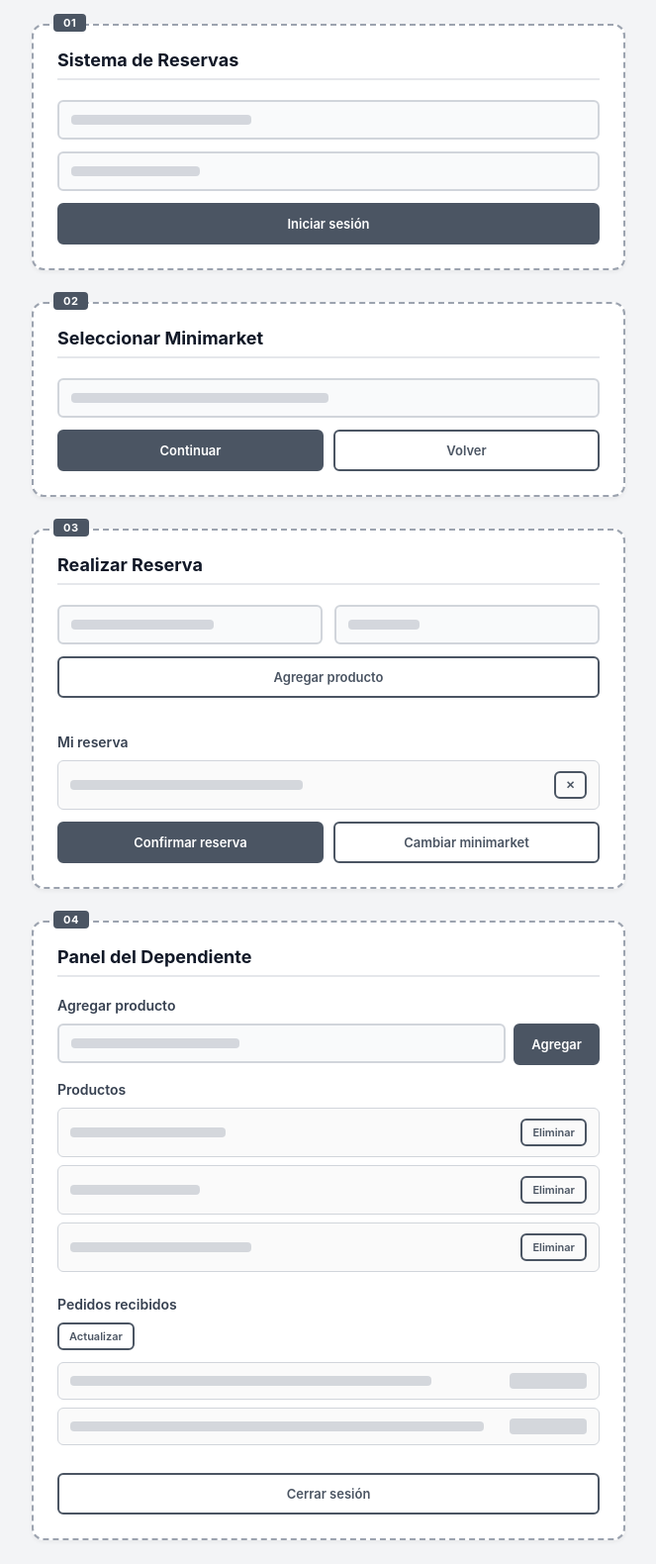
After one commit to erick677710/SistemaDeReserva, a Flask app: template codigoFuente/templates/wireframes_minimarket_minimal.html in a window 1280 px wide. The commit adds this page. Shown: the whole page at 99% size, without its empty margins (308-971 px from the left). Run offline with Flask 3, Linux system fonts and the light colour scheme; the template is opened without the code that fills it, so the values that code supplies are empty.

Commit message:
interfaz del wireframe inplementado

```diff
--- a/codigoFuente/templates/cliente.html
+++ b/codigoFuente/templates/cliente.html
@@ -3,6 +3,7 @@
 <head>
     <meta charset="UTF-8">
     <meta name="viewport" content="width=device-width, initial-scale=1.0">
+    <link rel="stylesheet" href="{{ url_for('static', filename='styles.css') }}">
     <title>Cliente</title>
 </head>
 <body>
--- a/codigoFuente/templates/dependiente.html
+++ b/codigoFuente/templates/dependiente.html
@@ -4,6 +4,7 @@
     <meta charset="UTF-8">
     <meta name="viewport" content="width=device-width, initial-scale=1.0">
     <title>Panel del Dependiente</title>
+    <link rel="stylesheet" href="{{ url_for('static', filename='styles.css') }}">
 </head>
 <body>
     <h1>Panel del Dependiente</h1>
--- a/codigoFuente/templates/index.html
+++ b/codigoFuente/templates/index.html
@@ -4,6 +4,7 @@
     <meta charset="UTF-8">
     <meta name="viewport" content="width=device-width, initial-scale=1.0">
     <title>Sistema de Reservas - Login</title>
+    <link rel="stylesheet" href="{{ url_for('static', filename='styles.css') }}">
 </head>
 <body>
     <h1>Sistema de Reservas</h1>
--- a/codigoFuente/templates/seleccionar_minimarket.html
+++ b/codigoFuente/templates/seleccionar_minimarket.html
@@ -8,6 +8,7 @@
           content="width=device-width, initial-scale=1.0">
 
     <title>Seleccionar Minimarket</title>
+    <link rel="stylesheet" href="{{ url_for('static', filename='styles.css') }}">
 </head>
 
 <body>
--- a/codigoFuente/templates/seleccionar_productos.html
+++ b/codigoFuente/templates/seleccionar_productos.html
@@ -8,6 +8,7 @@
           content="width=device-width, initial-scale=1.0">
 
     <title>Seleccionar Productos</title>
+    <link rel="stylesheet" href="{{ url_for('static', filename='styles.css') }}">
 </head>
 
 <body>
--- /dev/null
+++ b/codigoFuente/templates/wireframes_minimarket_minimal.html
@@ -0,0 +1,296 @@
+<!DOCTYPE html>
+<html lang="es">
+<head>
+    <meta charset="UTF-8">
+    <meta name="viewport" content="width=device-width, initial-scale=1.0">
+    <title>Wireframes - Minimarket</title>
+    <style>
+        :root {
+            --bg-color: #f3f4f6;
+            --card-bg: #ffffff;
+            --border-color: #d1d5db;
+            --stroke-color: #9ca3af;
+            --dark-gray: #4b5563;
+            --light-gray: #e5e7eb;
+            --wireframe-placeholder: #e0e0e0;
+        }
+
+        * {
+            box-sizing: border-box;
+            margin: 0;
+            padding: 0;
+            font-family: -apple-system, BlinkMacSystemFont, "Segoe UI", Roboto, Arial, sans-serif;
+        }
+
+        body {
+            background-color: var(--bg-color);
+            color: var(--dark-gray);
+            display: flex;
+            flex-direction: column;
+            align-items: center;
+            padding: 24px 12px;
+        }
+
+        .container {
+            width: 100%;
+            max-width: 600px;
+            display: flex;
+            flex-direction: column;
+            gap: 32px;
+        }
+
+        .screen-card {
+            background: var(--card-bg);
+            border: 2px dashed var(--stroke-color);
+            border-radius: 12px;
+            padding: 24px;
+            box-shadow: 0 2px 4px rgba(0,0,0,0.05);
+            position: relative;
+        }
+
+        .screen-tag {
+            position: absolute;
+            top: -12px;
+            left: 20px;
+            background: var(--dark-gray);
+            color: white;
+            font-size: 11px;
+            font-weight: 700;
+            padding: 2px 10px;
+            border-radius: 4px;
+            letter-spacing: 0.5px;
+        }
+
+        .wf-title {
+            font-size: 18px;
+            font-weight: 700;
+            color: #111827;
+            margin-bottom: 20px;
+            border-bottom: 2px solid var(--light-gray);
+            padding-bottom: 8px;
+        }
+
+        .wf-section-title {
+            font-size: 14px;
+            font-weight: 600;
+            color: #374151;
+            margin: 16px 0 10px 0;
+        }
+
+        /* Abstract Wireframe Placeholders */
+        .box-placeholder {
+            height: 40px;
+            background-color: #f9fafb;
+            border: 2px solid var(--border-color);
+            border-radius: 6px;
+            width: 100%;
+            margin-bottom: 12px;
+            display: flex;
+            align-items: center;
+            padding: 0 12px;
+        }
+
+        .line-skeleton {
+            height: 10px;
+            background-color: var(--stroke-color);
+            border-radius: 4px;
+            opacity: 0.4;
+        }
+
+        .wf-btn {
+            height: 42px;
+            padding: 0 16px;
+            border-radius: 6px;
+            font-size: 13px;
+            font-weight: 600;
+            cursor: pointer;
+            display: inline-flex;
+            align-items: center;
+            justify-content: center;
+            border: 2px solid var(--dark-gray);
+            background: transparent;
+            color: var(--dark-gray);
+            transition: background 0.2s;
+        }
+
+        .btn-fill {
+            background: var(--dark-gray);
+            color: white;
+        }
+
+        .btn-fill:hover {
+            background: #111827;
+        }
+
+        .btn-full {
+            width: 100%;
+        }
+
+        .btn-group {
+            display: flex;
+            gap: 10px;
+            margin-top: 12px;
+        }
+
+        .btn-group .wf-btn {
+            flex: 1;
+        }
+
+        .grid-2 {
+            display: grid;
+            grid-template-columns: 1fr 1fr;
+            gap: 12px;
+        }
+
+        /* Item skeleton rows */
+        .skeleton-row {
+            display: flex;
+            align-items: center;
+            justify-content: space-between;
+            padding: 10px 12px;
+            border: 1px solid var(--border-color);
+            border-radius: 6px;
+            margin-bottom: 8px;
+            background: #fafafa;
+        }
+
+        .btn-small {
+            height: 28px;
+            padding: 0 10px;
+            font-size: 11px;
+        }
+    </style>
+</head>
+<body>
+
+    <div class="container">
+
+        <!-- VISTA 1: LOGIN -->
+        <div class="screen-card" id="s1">
+            <span class="screen-tag">01</span>
+            <div class="wf-title">Sistema de Reservas</div>
+
+            <div class="box-placeholder">
+                <div class="line-skeleton" style="width: 35%;"></div>
+            </div>
+            <div class="box-placeholder">
+                <div class="line-skeleton" style="width: 25%;"></div>
+            </div>
+
+            <button class="wf-btn btn-fill btn-full" onclick="scrollToScreen('s2')">Iniciar sesión</button>
+        </div>
+
+        <!-- VISTA 2: SELECCIONAR MINIMARKET -->
+        <div class="screen-card" id="s2">
+            <span class="screen-tag">02</span>
+            <div class="wf-title">Seleccionar Minimarket</div>
+
+            <div class="box-placeholder">
+                <div class="line-skeleton" style="width: 50%;"></div>
+            </div>
+
+            <div class="btn-group">
+                <button class="wf-btn btn-fill" onclick="scrollToScreen('s3')">Continuar</button>
+                <button class="wf-btn" onclick="scrollToScreen('s1')">Volver</button>
+            </div>
+        </div>
+
+        <!-- VISTA 3: REALIZAR RESERVA -->
+        <div class="screen-card" id="s3">
+            <span class="screen-tag">03</span>
+            <div class="wf-title">Realizar Reserva</div>
+
+            <div class="grid-2">
+                <div class="box-placeholder">
+                    <div class="line-skeleton" style="width: 60%;"></div>
+                </div>
+                <div class="box-placeholder">
+                    <div class="line-skeleton" style="width: 30%;"></div>
+                </div>
+            </div>
+
+            <button class="wf-btn btn-full" style="margin-bottom: 20px;" onclick="addItem()">Agregar producto</button>
+
+            <div class="wf-section-title">Mi reserva</div>
+            <div id="cart-container">
+                <div class="skeleton-row">
+                    <div class="line-skeleton" style="width: 45%;"></div>
+                    <button class="wf-btn btn-small" onclick="this.parentElement.remove()">✕</button>
+                </div>
+            </div>
+
+            <div class="btn-group">
+                <button class="wf-btn btn-fill" onclick="scrollToScreen('s4')">Confirmar reserva</button>
+                <button class="wf-btn" onclick="scrollToScreen('s2')">Cambiar minimarket</button>
+            </div>
+        </div>
+
+        <!-- VISTA 4: PANEL DEPENDIENTE -->
+        <div class="screen-card" id="s4">
+            <span class="screen-tag">04</span>
+            <div class="wf-title">Panel del Dependiente</div>
+
+            <div class="wf-section-title">Agregar producto</div>
+            <div style="display: flex; gap: 8px; margin-bottom: 16px;">
+                <div class="box-placeholder" style="margin: 0;">
+                    <div class="line-skeleton" style="width: 40%;"></div>
+                </div>
+                <button class="wf-btn btn-fill" onclick="addProduct()">Agregar</button>
+            </div>
+
+            <div class="wf-section-title">Productos</div>
+            <div id="product-container">
+                <div class="skeleton-row">
+                    <div class="line-skeleton" style="width: 30%;"></div>
+                    <button class="wf-btn btn-small" onclick="this.parentElement.remove()">Eliminar</button>
+                </div>
+                <div class="skeleton-row">
+                    <div class="line-skeleton" style="width: 25%;"></div>
+                    <button class="wf-btn btn-small" onclick="this.parentElement.remove()">Eliminar</button>
+                </div>
+                <div class="skeleton-row">
+                    <div class="line-skeleton" style="width: 35%;"></div>
+                    <button class="wf-btn btn-small" onclick="this.parentElement.remove()">Eliminar</button>
+                </div>
+            </div>
+
+            <div class="wf-section-title" style="margin-top: 24px;">Pedidos recibidos</div>
+            <button class="wf-btn btn-small" style="margin-bottom: 12px;" onclick="location.reload()">Actualizar</button>
+
+            <div class="skeleton-row">
+                <div class="line-skeleton" style="width: 70%;"></div>
+                <div class="line-skeleton" style="width: 15%; height: 16px;"></div>
+            </div>
+            <div class="skeleton-row">
+                <div class="line-skeleton" style="width: 80%;"></div>
+                <div class="line-skeleton" style="width: 15%; height: 16px;"></div>
+            </div>
+
+            <button class="wf-btn btn-full" style="margin-top: 20px;" onclick="scrollToScreen('s1')">Cerrar sesión</button>
+        </div>
+
+    </div>
+
+    <script>
+        function scrollToScreen(id) {
+            document.getElementById(id).scrollIntoView({ behavior: 'smooth' });
+        }
+
+        function addItem() {
+            const container = document.getElementById('cart-container');
+            const row = document.createElement('div');
+            row.className = 'skeleton-row';
+            row.innerHTML = `<div class="line-skeleton" style="width: ${Math.floor(Math.random() * 30 + 30)}%;"></div><button class="wf-btn btn-small" onclick="this.parentElement.remove()">✕</button>`;
+            container.appendChild(row);
+        }
+
+        function addProduct() {
+            const container = document.getElementById('product-container');
+            const row = document.createElement('div');
+            row.className = 'skeleton-row';
+            row.innerHTML = `<div class="line-skeleton" style="width: ${Math.floor(Math.random() * 30 + 25)}%;"></div><button class="wf-btn btn-small" onclick="this.parentElement.remove()">Eliminar</button>`;
+            container.appendChild(row);
+        }
+    </script>
+</body>
+</html>
```
Also changed, not shown: codigoFuente/static/minimarket.js (+1 -6 lines), codigoFuente/static/styles.css (added, +197 -0 lines).
